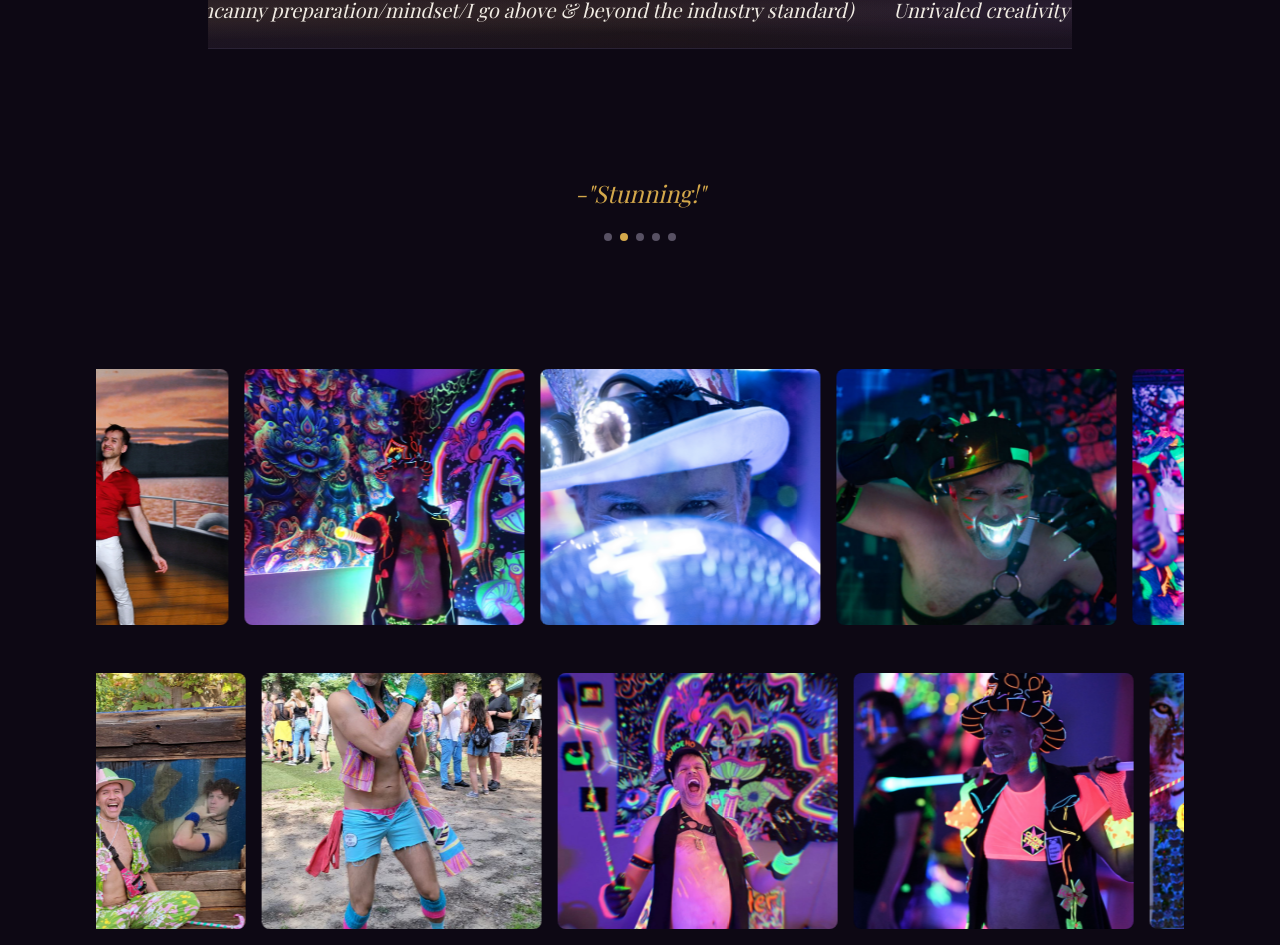
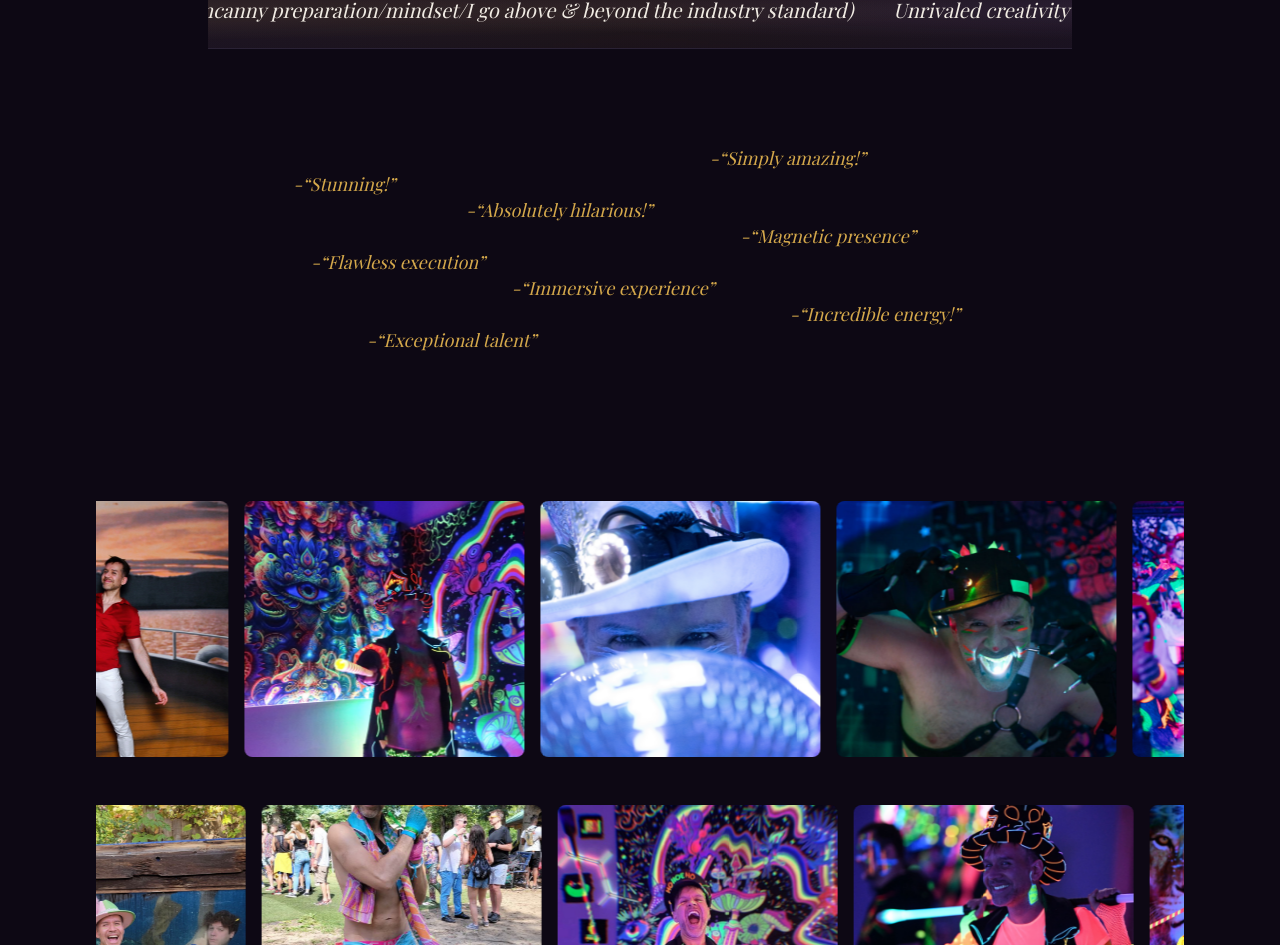
Before and after one commit to Crklemz/jdd, a Next.js app: page /about in a window 1280 px wide. Shown: the part 1768-2713 px from the top of the page. Built offline with nearby package versions, Linux system fonts and the light colour scheme; a web font is replaced by a local one.

Commit message:
feat: redo testimonials

```diff
--- a/app/about/page.tsx
+++ b/app/about/page.tsx
@@ -1,7 +1,7 @@
 import Image from "next/image";
 import { aboutContent } from "@/content";
 import { HeroVideo } from "../components/HeroVideo";
-import { RotatingQuote } from "../components/RotatingQuote";
+import { ScatteredTestimonials } from "../components/ScatteredTestimonials";
 import { ScrollGallery } from "../components/ScrollGallery";
 
 export default function AboutPage() {
@@ -147,7 +147,7 @@ export default function AboutPage() {
         className="relative left-1/2 right-1/2 -ml-[50vw] -mr-[50vw] w-screen py-12"
       >
         <div className="relative z-10 px-4">
-          <RotatingQuote quotes={testimonialQuotes} />
+          <ScatteredTestimonials quotes={testimonialQuotes} />
         </div>
       </section>
 
--- /dev/null
+++ b/app/components/ScatteredTestimonials.tsx
@@ -0,0 +1,59 @@
+"use client";
+
+/**
+ * Predefined scattered positions (left %, top %) so layout is deterministic,
+ * quotes are well spread horizontally, and none stack vertically (no two
+ * with similar left are too close in top). Add more positions if you add more quotes.
+ */
+// Left % alternates big, small, med (all unique); top % spread evenly 5–95
+const SCATTER_POSITIONS: Array<{ left: number; top: number }> = [
+  { left: 72, top: 5 },
+  { left: 6, top: 15 },
+  { left: 38, top: 25 },
+  { left: 78, top: 35 },
+  { left: 14, top: 45 },
+  { left: 46, top: 55 },
+  { left: 85, top: 65 },
+  { left: 22, top: 75 },
+  { left: 54, top: 85 },
+  { left: 92, top: 95 },
+];
+
+interface ScatteredTestimonialsProps {
+  quotes: string[];
+  className?: string;
+}
+
+export function ScatteredTestimonials({
+  quotes,
+  className = "",
+}: ScatteredTestimonialsProps) {
+  if (quotes.length === 0) return null;
+
+  const positions = SCATTER_POSITIONS.slice(0, quotes.length);
+
+  return (
+    <div
+      className={`relative mx-auto min-h-[220px] w-full max-w-2xl px-4 py-5 md:min-h-[260px] ${className}`}
+      aria-label="Testimonials"
+    >
+      {quotes.map((quote, i) => {
+        const pos = positions[i];
+        if (!pos) return null;
+        return (
+          <p
+            key={`${i}-${quote.slice(0, 20)}`}
+            className="absolute whitespace-nowrap font-display text-base italic text-accent md:text-lg"
+            style={{
+              left: `${pos.left}%`,
+              top: `${pos.top}%`,
+              transform: "translate(-50%, -50%)",
+            }}
+          >
+            -&ldquo;{quote}&rdquo;
+          </p>
+        );
+      })}
+    </div>
+  );
+}
--- a/content/about.ts
+++ b/content/about.ts
@@ -31,6 +31,9 @@ export const aboutContent: AboutContent = {
     "Absolutely hilarious!",
     "Magnetic presence",
     "Flawless execution",
+    "Immersive experience",
+    "Incredible energy!",
+    "Exceptional talent"
   ],
   aboutImagePaths: [
     "/about-images/12.JPG",
```
